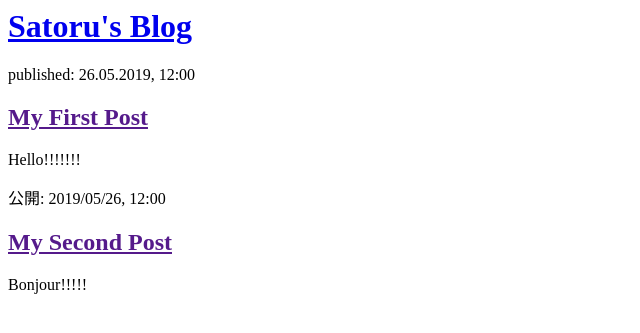
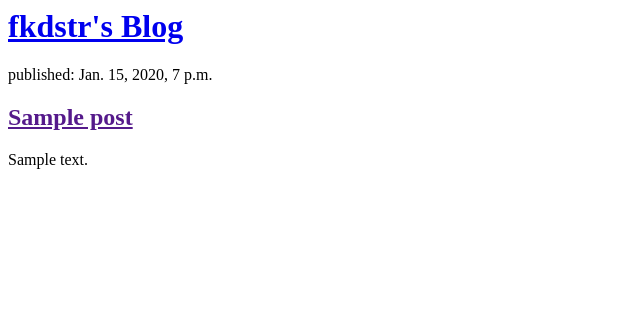
Before and after one commit to fkdstr/my-first-blog, a Django app: template blog/templates/blog/post_list.html in a window 1280 px wide. Shown: the top 333 px of the page, without its empty margins (0-640 px from the left). Run offline with Django 3.2, Linux system fonts and the light colour scheme; the template is opened without the code that fills it: values that come from a table or form of the project are taken from there, others are empty; tables that the repository leaves empty hold one stand-in row (values such as "Sample post").

Commit message:
Modified templates to display posts from database.

```diff
--- a/blog/templates/blog/post_list.html
+++ b/blog/templates/blog/post_list.html
@@ -1,22 +1,19 @@
 <html>
     <head>
-       <title>satoru's blog</title>
+        <title>Satoru's blog</title>
     </head>
     <body>
         <div>
-           <h1><a href="/">Satoru's Blog</a></h1>
+            <h1><a href="/">fkdstr's Blog</a></h1>
         </div>
 
-       <div>
-          <p>published: 26.05.2019, 12:00</p>
-          <h2><a href="">My First Post</a></h2>
-          <p>Hello!!!!!!!</p>
-       </div>
+        {% for post in posts %}
 
             <div>
-          <p>公開: 2019/05/26, 12:00</p>
-          <h2><a href="">My Second Post</a></h2>
-          <p>Bonjour!!!!!</p>
+                <p>published: {{ post.published_date }}</p>
+                <h2><a href="">{{ post.title }}</a></h2>
+                <p>{{ post.text|linebreaksbr}}</p>
             </div>
+        {% endfor %}
     </body>
 </html>
```
Also changed, not shown: blog/views.py (+4 -3 lines). Lines whose indentation alone changed are shown as unchanged.
